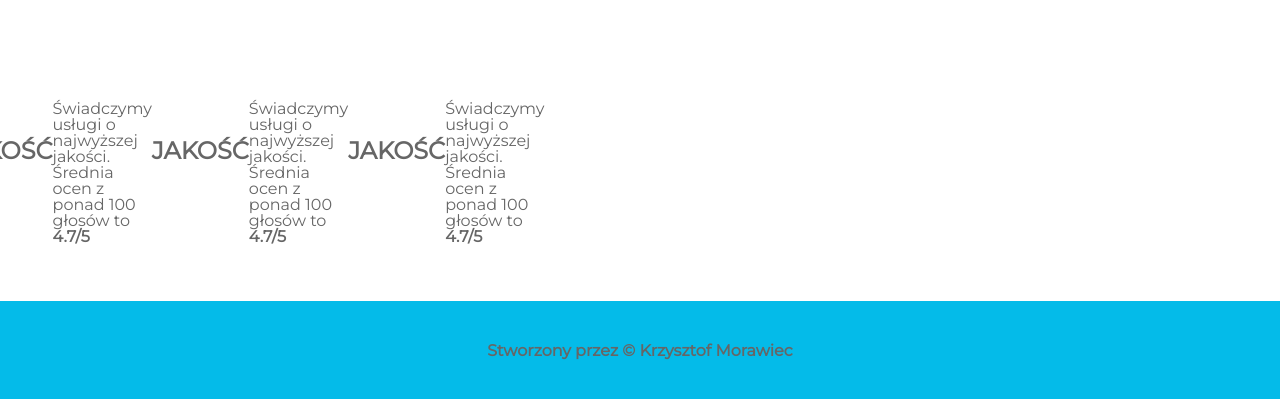
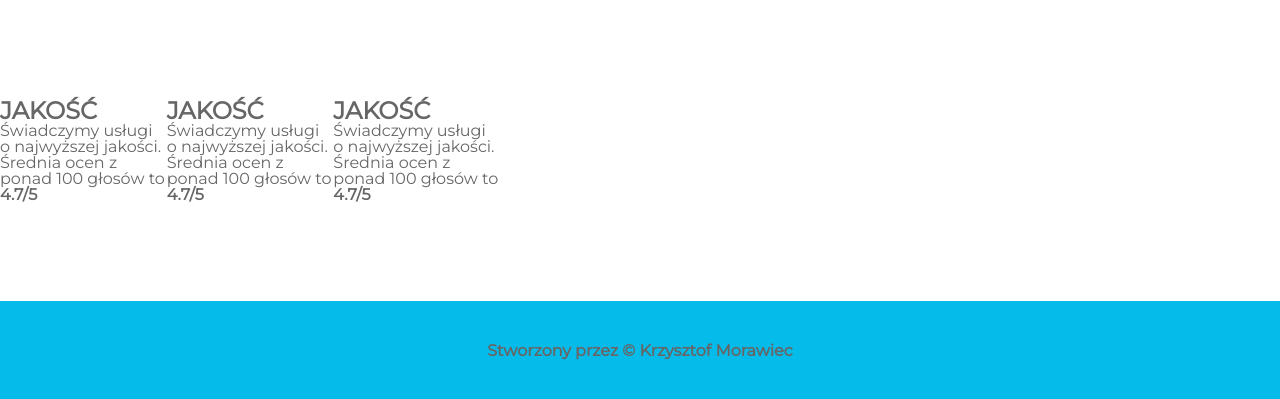
Before and after one commit to morawiec004/kurs-tworzenia-stron, a plain HTML site: page index.html in a window 1280 px wide. Shown: the part 825-1224 px from the top of the page. Drawn offline with Linux system fonts and the light colour scheme.

Commit message:
Add files via upload

```diff
--- a/index.html
+++ b/index.html
@@ -61,18 +61,18 @@
                 </div>
                 <div id="cards">
                     <div id="aboutCardsContainer">
-                        <h2>JAKOŚĆ</h2>
-                        <p class="aboutText1">
-                            Świadczymy usługi o najwyższej jakości. Średnia ocen z ponad 100 głosów to <b>4.7/5</b>
-                        </p>
-                        <h2>JAKOŚĆ</h2>
-                        <p class="aboutText2">
-                            Świadczymy usługi o najwyższej jakości. Średnia ocen z ponad 100 głosów to <b>4.7/5</b>
-                        </p>
-                        <h2>JAKOŚĆ</h2>
-                        <p class="aboutText3">
-                            Świadczymy usługi o najwyższej jakości. Średnia ocen z ponad 100 głosów to <b>4.7/5</b>
-                        </p>
+                        <div class="content">
+                            <h2>JAKOŚĆ</h2>
+                            <div class="aboutText">Świadczymy usługi o najwyższej jakości. Średnia ocen z ponad 100 głosów to <b>4.7/5</b></div>
+                        </div>
+                        <div class="content1">
+                            <h2>JAKOŚĆ</h2>
+                            <div class="aboutText">Świadczymy usługi o najwyższej jakości. Średnia ocen z ponad 100 głosów to <b>4.7/5</b></div>
+                        </div>
+                        <div class="content2">
+                            <h2>JAKOŚĆ</h2>
+                            <div class="aboutText">Świadczymy usługi o najwyższej jakości. Średnia ocen z ponad 100 głosów to <b>4.7/5</b></div>
+                        </div>
                     </div>
                 </div>
             </section>
```
